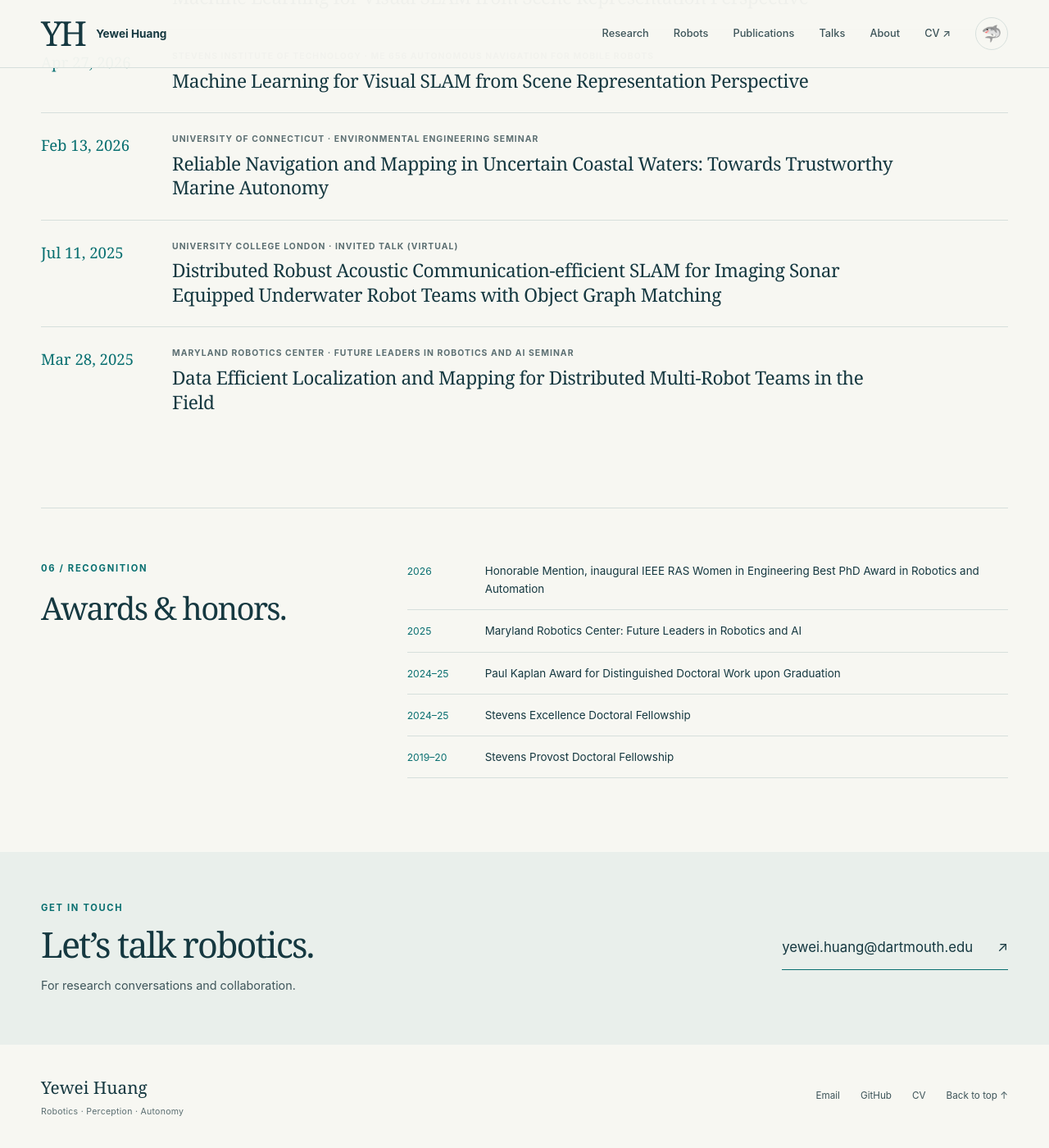
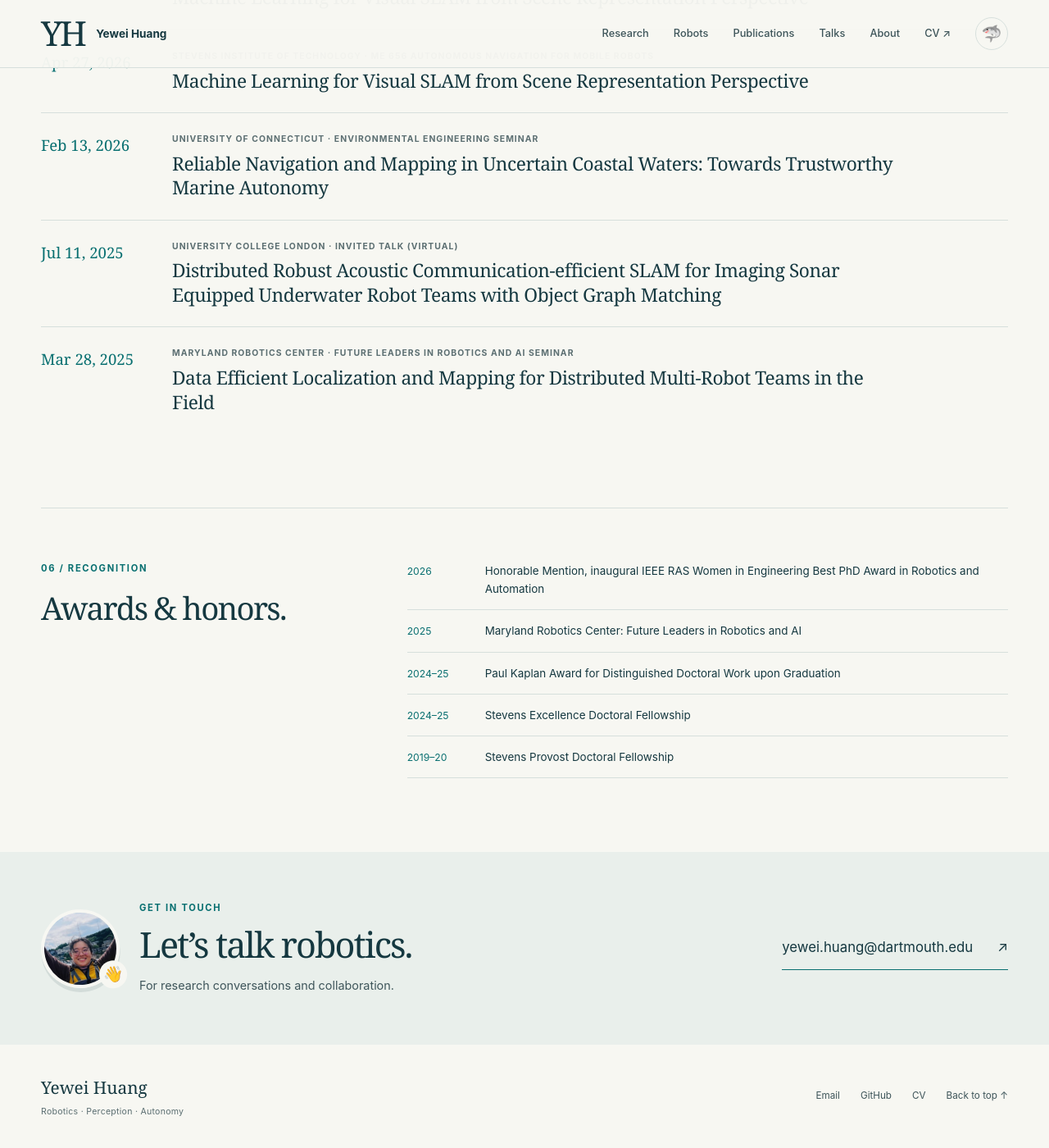
Before and after one commit to yeweihuang/yeweihuang.github.io, a Jekyll site: the page built from index.md, in a window 1280 px wide and 1400 px high, scrolled down 5195 px. Shown: the whole window at 82% size. Built offline with Jekyll 4.4.1, drawn with Linux system fonts in a browser that asks for light colours.

Commit message:
Add playful portrait to contact section

```diff
--- a/assets/site.css
+++ b/assets/site.css
@@ -143,11 +143,17 @@ summary { cursor: pointer; }
 .awards-list li:first-child { padding-top: 0; }
 .awards-list span { color: var(--teal); font-size: .76rem; padding-top: 2px; }
 .contact-section { background: var(--wash); padding-block: 60px; }
-.contact-inner { display: flex; align-items: center; justify-content: space-between; gap: 30px; }
+.contact-inner { display: flex; flex-wrap: wrap; align-items: center; justify-content: space-between; gap: 30px; }
+.contact-intro { display: flex; align-items: center; gap: 24px; flex: 1 1 470px; min-width: 0; }
+.contact-copy { min-width: 0; }
+.contact-portrait { position: relative; width: 96px; height: 96px; flex-shrink: 0; transform: rotate(-7deg); }
+.contact-portrait-photo { position: relative; display: block; width: 100%; height: 100%; overflow: hidden; border: 4px solid var(--paper); border-radius: 50%; box-shadow: 0 5px 0 rgba(21,56,64,.1); }
+.contact-portrait img { position: absolute; width: 266.667%; max-width: none; height: auto; left: -156.667%; top: -65%; }
+.contact-wave { position: absolute; right: -5px; bottom: -5px; display: grid; place-items: center; width: 34px; height: 34px; background: var(--paper); border-radius: 50%; font-size: 1.2rem; line-height: 1; transform: rotate(12deg); }
 .contact-inner .eyebrow { color: var(--teal); margin-bottom: 12px; }
 .contact-inner h2 { font-size: 2.7rem; }
 .contact-inner p:last-child { color: var(--text); font-size: .9rem; margin-top: 14px; }
-.contact-link { font-size: 1.05rem; color: var(--ink); text-decoration: none; border-bottom: 1px solid var(--teal); padding-block: 12px; overflow-wrap: anywhere; }
+.contact-link { max-width: 100%; flex-shrink: 0; font-size: 1.05rem; color: var(--ink); text-decoration: none; border-bottom: 1px solid var(--teal); padding-block: 12px; overflow-wrap: anywhere; }
 .contact-link span { margin-left: 25px; }
 .site-footer { padding-block: 35px; }
 .footer-inner { display: flex; justify-content: space-between; align-items: center; gap: 30px; }
@@ -234,7 +240,6 @@ summary { cursor: pointer; }
   .robot-photo:not(.robot-feature) img { height: 220px; }
   .field-extra { grid-template-columns: repeat(2, minmax(0,1fr)); }
   .awards-section { gap: 35px; grid-template-columns: 1fr 1.7fr; }
-  .contact-inner { flex-wrap: wrap; }
   .contact-inner h2 { font-size: 2.4rem; }
 }
 @media (max-width: 600px) {
@@ -299,6 +304,8 @@ summary { cursor: pointer; }
   .awards-list li { grid-template-columns: 67px 1fr; gap: 15px; }
   .contact-section { padding-block: 45px; }
   .contact-inner { gap: 20px; }
+  .contact-intro { gap: 16px; }
+  .contact-portrait { width: 80px; height: 80px; }
   .contact-link { font-size: .95rem; }
   .contact-link span { margin-left: 10px; }
   .footer-inner { flex-direction: column; align-items: flex-start; gap: 15px; }
--- a/index.md
+++ b/index.md
@@ -123,5 +123,11 @@ image: /assets/images/web/pinkboat-hero.jpg
 </section>
 
 <section id="contact" class="contact-section">
-  <div class="wrap contact-inner"><div><p class="eyebrow">Get in touch</p><h2>Let’s talk robotics.</h2><p>For research conversations and collaboration.</p></div><a class="contact-link" href="mailto:{{ site.email }}">{{ site.email }} <span aria-hidden="true">↗</span></a></div>
+  <div class="wrap contact-inner">
+    <div class="contact-intro">
+      <div class="contact-portrait"><span class="contact-portrait-photo"><img src="{{ '/assets/images/web/yeweihuang.jpg' | relative_url }}" width="600" height="501" loading="lazy" alt="Yewei Huang smiling while kayaking"></span><span class="contact-wave" aria-hidden="true">👋</span></div>
+      <div class="contact-copy"><p class="eyebrow">Get in touch</p><h2>Let’s talk robotics.</h2><p>For research conversations and collaboration.</p></div>
+    </div>
+    <a class="contact-link" href="mailto:{{ site.email }}">{{ site.email }} <span aria-hidden="true">↗</span></a>
+  </div>
 </section>
```
